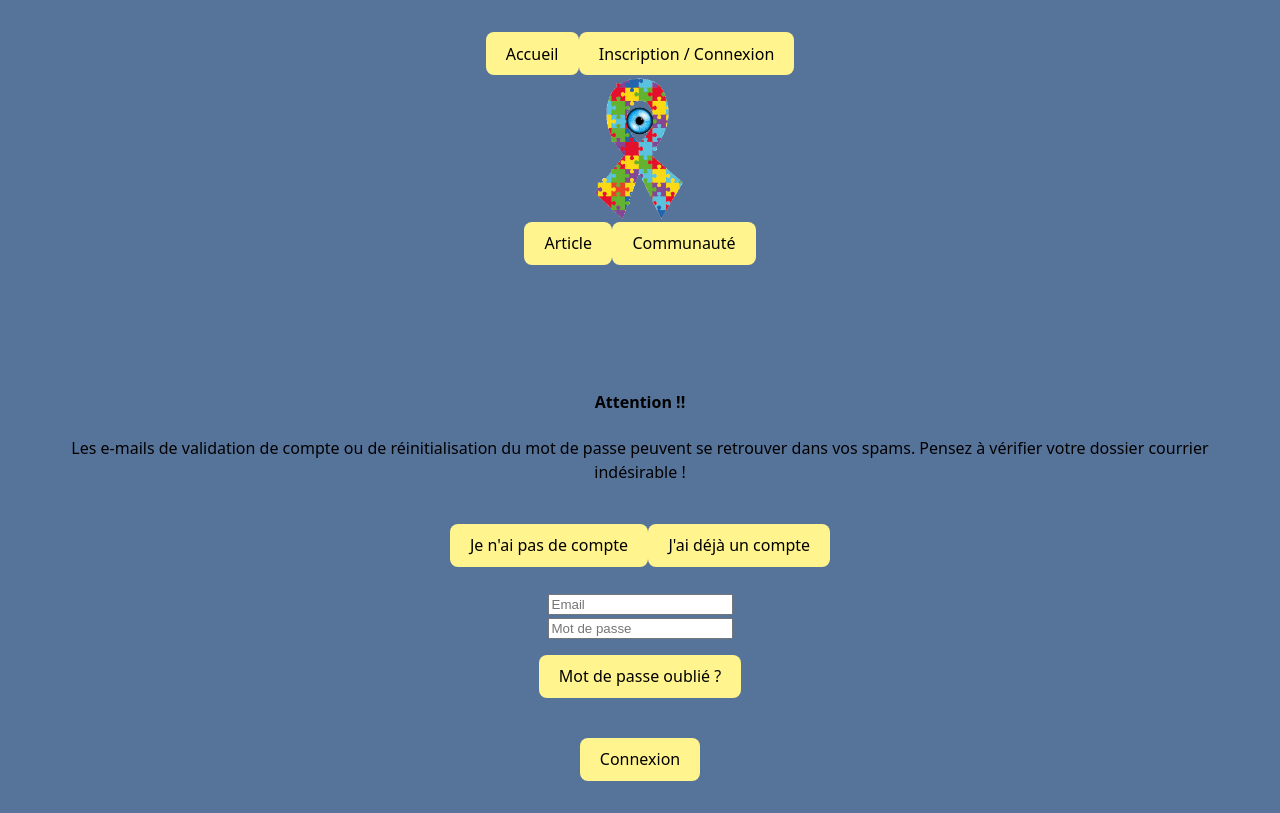
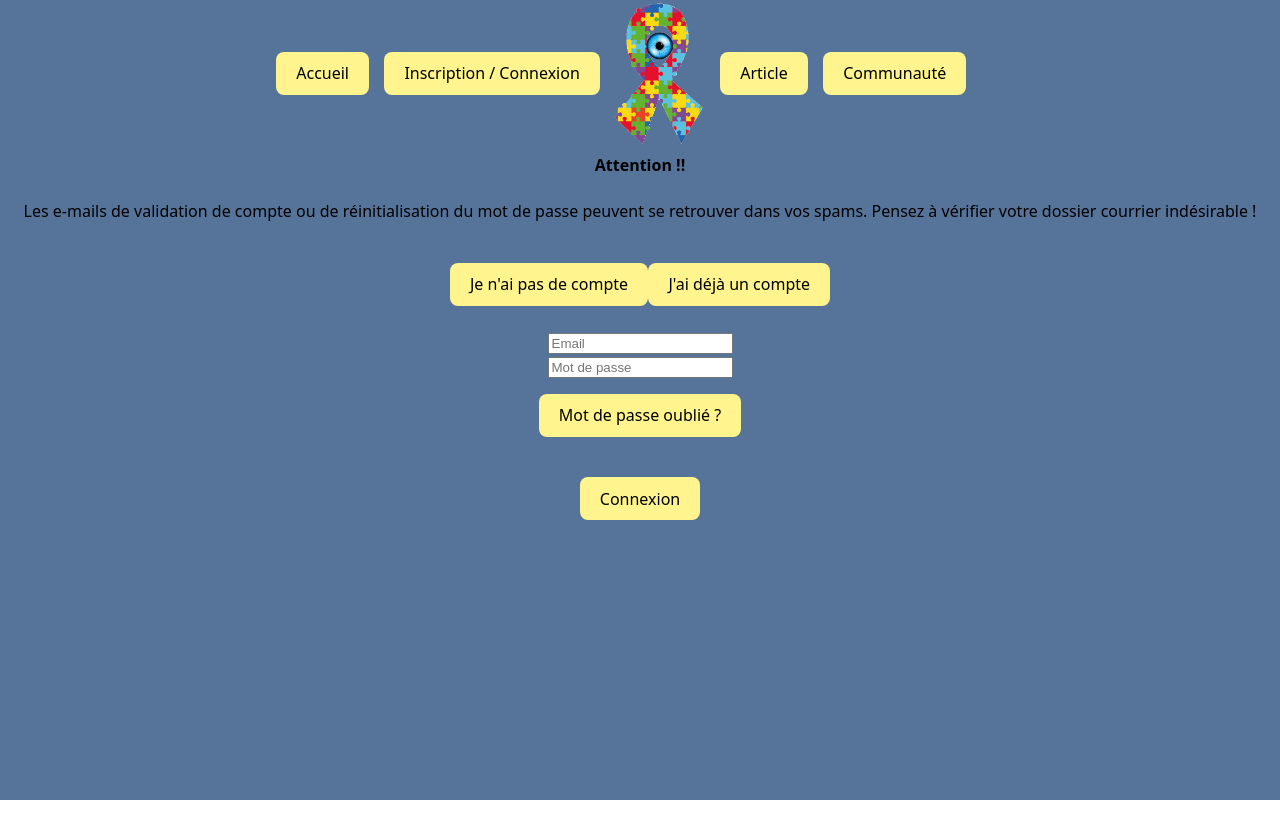
Before and after one commit to QuentinC26/Autistic-Eye, a React (Vite) app in the folder front-end/: page /Register_and_login in a window 1280 px wide. Built offline with nearby package versions, Linux system fonts and the light colour scheme.

Commit message:
i add all navbar class and i add padding top in the root

```diff
--- a/front-end/src/pages/App.css
+++ b/front-end/src/pages/App.css
@@ -1,8 +1,53 @@
 #root {
   max-width: 1280px;
   margin: 0 auto;
-  padding: 2rem;
   text-align: center;
+  /* Prevents the content from being hidden behind the navbar */
+  padding-top: 60px;
+}
+
+.navbar {
+  /* Divides the bar into 3 fixed zones */
+  display: grid;
+  /* 3 columns: left zone (1 column), centered logo (automatic), right zone (1 column) */
+  grid-template-columns: 1fr auto 1fr;
+  /* Centers all elements of the navbar vertically */
+  align-items: center;
+  /* Prevents elements from being stuck to the edge of the window */
+  padding: 0 20px;
+  /* Allows you to fix the navbar so that it remains visible while scrolling the page */
+  position: fixed;
+  /* The bar is glued to the top of the window */
+  top: 0;
+  /* Starts on the left side of the screen */
+  left: 0;
+  /* The navbar takes up the entire width of the window */
+  width: 100%;
+  /* Prevent other elements from passing over the navbar */
+  z-index: 1000;
+  background-color: #56739A;
+  min-height: 60px;
+}
+
+.navbar-left,
+.navbar-right {
+  display: flex;
+  gap: 15px;
+}
+
+.navbar-left {
+  /* Allows you to remove the space between the left buttons and the logo */
+   justify-content: right;
+}
+
+.navbar-right {
+  /* Allows you to remove the space between the right buttons and the logo */
+   justify-content: left;
+}
+
+.navbar-center {
+  display: flex;
+  justify-content: center;
 }
 
 .logo_of_website {
@@ -21,42 +66,6 @@
   color: #888;
 }
 
-nav {
-  text-align: center;
-  margin-bottom: 2rem;
-}
-
-.ul_list {
-  display: flex;
-  /* Center the links horizontally */
-  justify-content: center;
-  /* Align elements vertically inside a flexbox container */
-  align-items: center;
-  gap: 50px;
-  /* Removes the bullet points or numbers that the browser displays by default for lists */
-  list-style: none;
-  padding: 0;
-}
-
-.ul_list_2 {
-  display: flex;
-  /* Center the links horizontally */
-  justify-content: center;
-  /* Align elements vertically inside a flexbox container */
-  align-items: center;
-  gap: 50px;
-  /* Removes the bullet points or numbers that the browser displays by default for lists */
-  list-style: none;
-  padding: 0;
-}
-
-.ul_list_picture {
-  display: flex;
-  /* Removes the bullet points or numbers that the browser displays by default for lists */
-  list-style: none;
-  padding: 0;
-}
-
 button {
   background-color: #FFF48D;
 }
```
